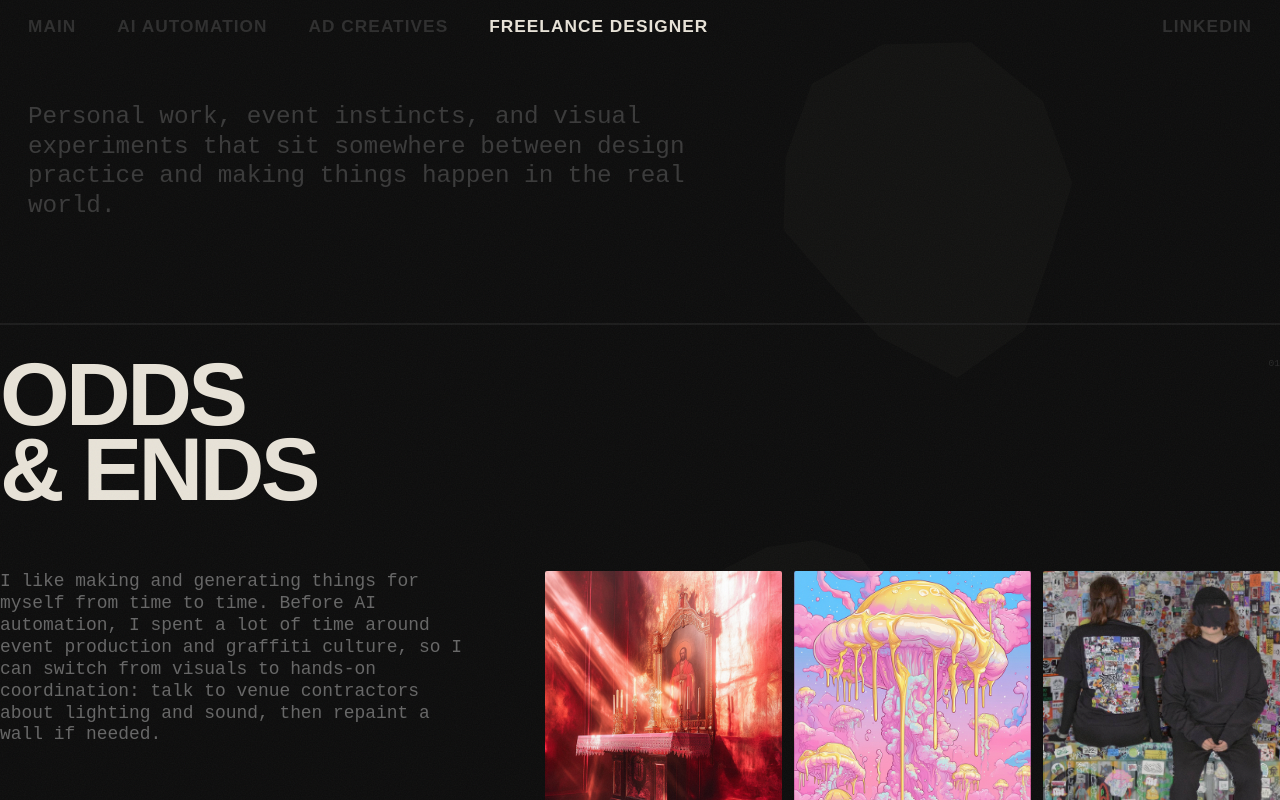
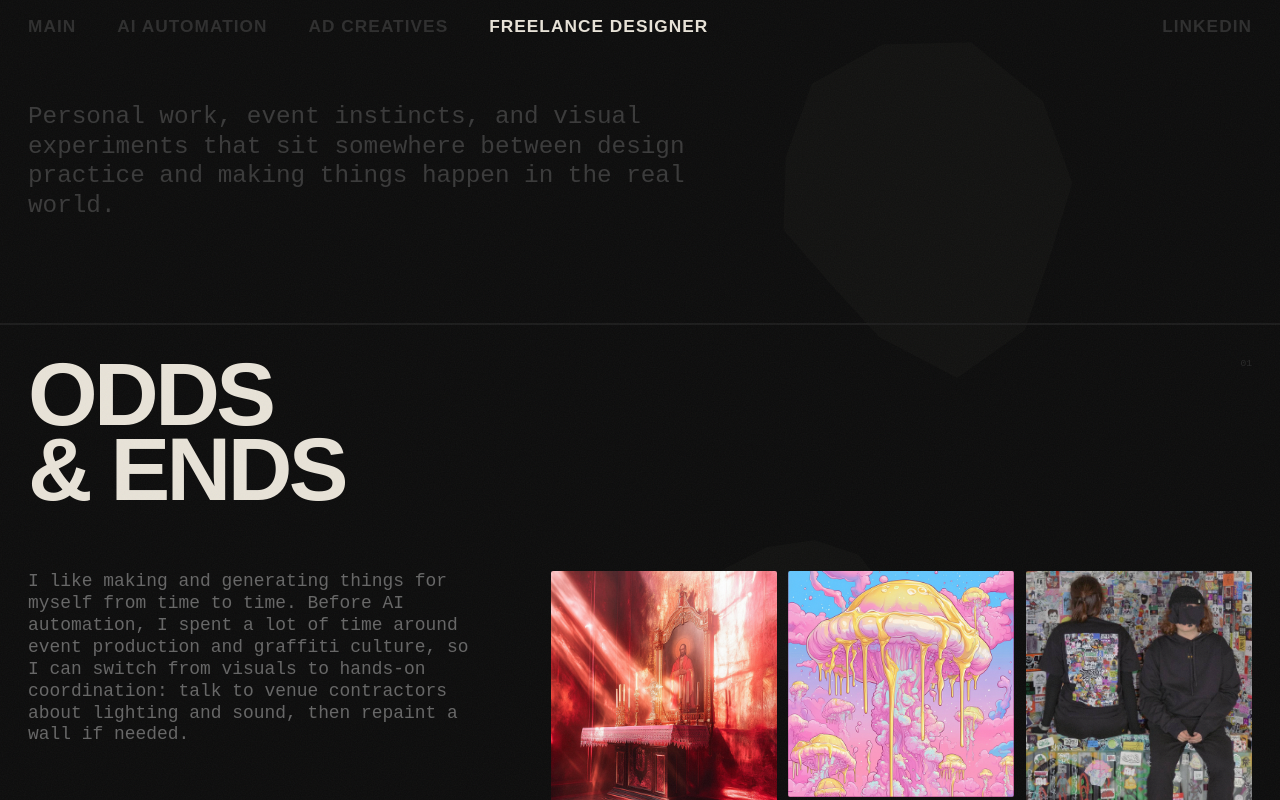
Before and after one commit to birukovhse/iurii-portfolio, a React (Vite) app: page /design-events in a window 1280 px wide. Shown: the top 800 px of the page. Built offline with nearby package versions, Linux system fonts and the light colour scheme.

Commit message:
popytka 5

```diff
--- a/src/components/ProjectSection.tsx
+++ b/src/components/ProjectSection.tsx
@@ -28,8 +28,8 @@ export default function ProjectSection({
 }: ProjectSectionProps) {
   return (
     <section
-      className="relative z-10 border-t border-[#1C1C1C] px-7"
-      style={{ paddingBottom: 'clamp(80px, 12vw, 180px)' }}
+      className="relative z-10 border-t border-[#1C1C1C]"
+      style={{ paddingLeft: '28px', paddingRight: '28px', paddingBottom: 'clamp(80px, 12vw, 180px)' }}
     >
       {!hideTitle && (
         <div
--- a/src/components/SubpageNav.tsx
+++ b/src/components/SubpageNav.tsx
@@ -58,7 +58,7 @@ export default function SubpageNav({ note }: SubpageNavProps) {
       </nav>
 
       {note && (
-        <div style={{ padding: 'clamp(28px, 4vw, 48px) 28px 0' }}>
+        <div style={{ paddingLeft: '28px', paddingRight: '28px', paddingTop: 'clamp(28px, 4vw, 48px)' }}>
           <p
             className="max-w-[700px] text-[clamp(15px,1.9vw,34px)] leading-[1.22] font-inter"
             style={{ color: '#3A3A3A' }}
```
